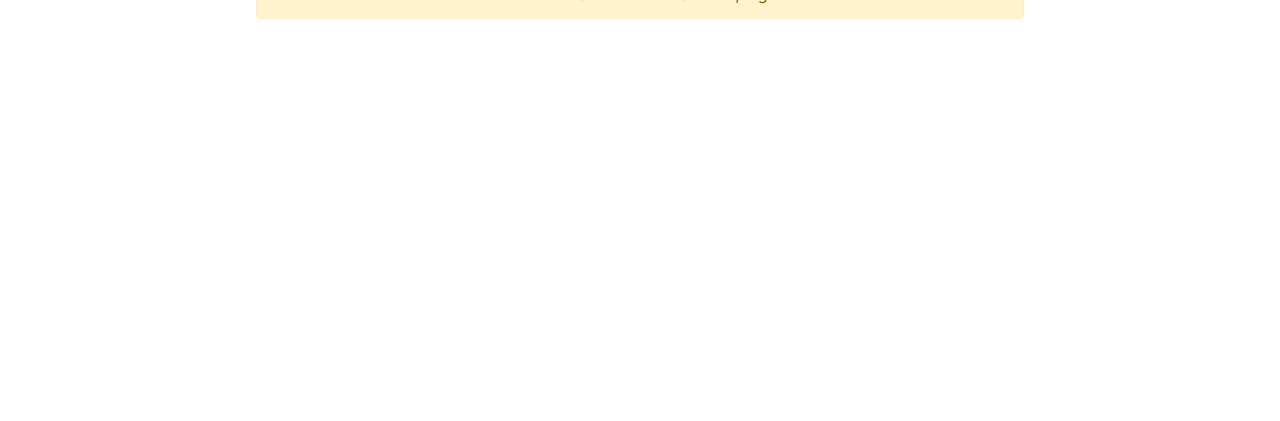
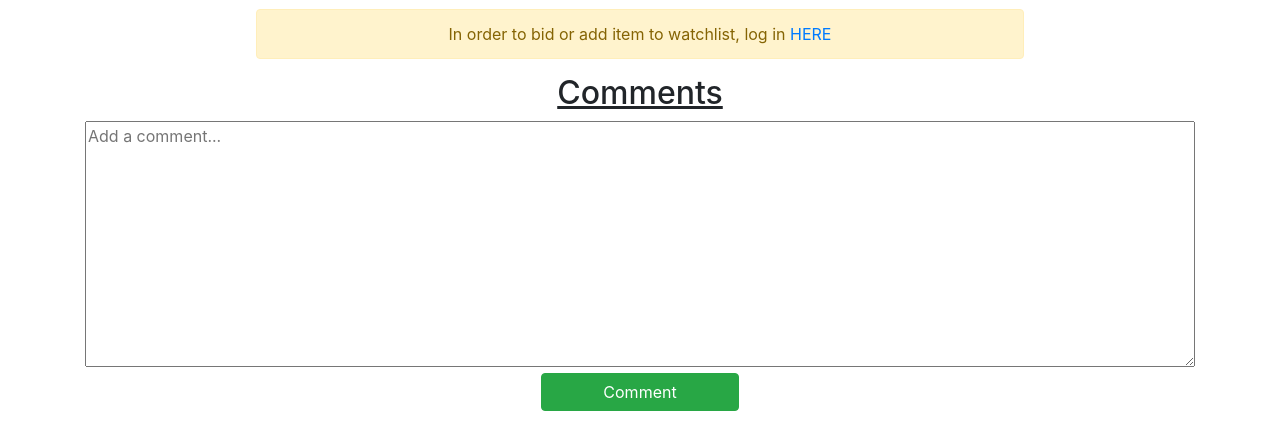
Before and after one commit to numi3/commerce, a Django app: page /listing/2 in a window 1280 px wide. Shown: the part 602-1023 px from the top of the page. Before the commit the page ends 621 px from the top, so only its background shows below. Run offline with Django 3.2, Linux system fonts and the light colour scheme; data comes from the database, SQL or seed files in the repository; both versions use the stored data as it was after the commit; some libraries are stand-ins or nearby versions.

Commit message:
Final Version

```diff
--- a/auctions/forms.py
+++ b/auctions/forms.py
@@ -26,8 +26,8 @@ class AuctionForm(forms.ModelForm):
 
     def clean_title(self):
         title = self.cleaned_data.get("title")
-        if len(title) < 6:
-            raise forms.ValidationError("Title must be at least 6 characters long.")
+        if len(title) < 3:
+            raise forms.ValidationError("Title must be at least 3 characters long.")
         return title
 
 
@@ -46,8 +46,8 @@ class BidForm(forms.ModelForm):
         model = Bid
         fields = ["amount"]
 
+    amount = forms.DecimalField(label=False, widget=forms.NumberInput(attrs={'class': 'small-input', 'placeholder': 'Enter amount'}))
     def clean_amount(self):
-
         amount = self.cleaned_data.get("amount")
         try:
             current_auction = Auction.objects.get(id=self.initial.get("auction_id"))
@@ -55,13 +55,13 @@ class BidForm(forms.ModelForm):
 
             # check if higher than starting bid:
             if amount < starting_bid:
-                raise forms.ValidationError("Cannot bid less than the starting bid.")
+                raise forms.ValidationError("Amount must atleast match the starting bid.")
 
             # check if higher than current bid if exists.
             if current_auction.current_bid is not None:
                 current_bid = Decimal(current_auction.current_bid.amount)
                 if amount <= current_bid:
-                    raise forms.ValidationError("Cannot bid less than the current bid.")
+                    raise forms.ValidationError("Amount must be higher than the current bid.")
             return amount
         except Auction.DoesNotExist:
             raise forms.ValidationError("Auction does not exist.")
@@ -70,3 +70,7 @@ class CommentForm(forms.ModelForm):
     class Meta:
         model = Comment
         fields = ["content"]
+
+        widgets = {
+            "content": forms.Textarea(attrs={"placeholder": "Add a comment..."})
+        }
--- a/auctions/models.py
+++ b/auctions/models.py
@@ -15,7 +15,7 @@ class Auction(models.Model):
     title = models.CharField(max_length=64)
     description = models.TextField(max_length=256)
     image_url = models.CharField(max_length=256, blank=True, null=True)
-    category = models.CharField(max_length=256)
+    category = models.CharField(max_length=256, blank=True, null=True)
     created_by = models.ForeignKey(
         User,
         on_delete=models.CASCADE,
@@ -59,6 +59,7 @@ class Auction(models.Model):
         data = self.description
         info = (data[:121] + '..') if len(data) > 124 else data
         return info
+
 
     def __str__(self):
         return f"#{self.id:,} {self.title} - {self.bid_status()}"
--- a/auctions/static/auctions/listing.css
+++ b/auctions/static/auctions/listing.css
@@ -20,6 +20,7 @@ img {
 .img-container {
     display: flex;
     justify-content: center;
+    margin-top: 15px;
 }
 
 .description, .bid_status, .created_by {
@@ -28,10 +29,6 @@ img {
 
 .bid_status, .description {
     margin: 2px 0;
-
-}
-
-.description {
 }
 
 .button-container {
@@ -46,6 +43,8 @@ img {
     margin-bottom: 0px;
     width: 100%;
     text-align: center;
+    margin-top: 15px
+
 }
 
 .button {
@@ -61,3 +60,49 @@ img {
     font-size: 14px;
     color: rgb(174, 174, 174);
 }
+
+#bid-form {
+    display: flex;
+    flex-direction: row;
+}
+
+.errorlist {
+    display: none
+}
+
+#id_content {
+    width: 100%;
+}
+
+
+label[for="id_content"] {
+    display: none;
+}
+
+p.comment {
+    padding: 25px 0;
+    margin: 5px 0;
+    text-align: left;
+}
+
+span.info-commenter {
+    font-weight: 700;
+}
+
+span.info-comment {
+    margin-top: 5px;
+    margin-left: 24px
+}
+
+p.comment:last-of-type {
+    padding-bottom: 50px;
+}
+
+
+hr:last-of-type {
+    display: none;
+}
+
+.comments-title {
+    text-decoration: underline;
+}
--- a/auctions/static/auctions/style.css
+++ b/auctions/static/auctions/style.css
@@ -1,3 +1,11 @@
+* {
+    overflow-wrap: break-word;
+}
+
+html {
+    scroll-behavior: smooth;
+  }
+
 body {
     margin: 0;
     padding: 10px;
@@ -9,11 +17,8 @@ body {
     justify-content: center;
 }
 
-.container {
-    /* background-color: rgb(226, 226, 226); */
-}
 
-.id, .created_by {
+.id, .created_by, .end_time {
     color: #a5a5a5;
     font-size: 12px;
     padding-left: 5px;
@@ -40,3 +45,8 @@ body {
 #nav-hr {
     margin: 0 0 5px;
 }
+
+#id_amount {
+    width: 125px;
+    height: 38px;
+}
--- a/auctions/templates/auctions/index.html
+++ b/auctions/templates/auctions/index.html
@@ -8,10 +8,10 @@
 
 {% block body %}
 <h2 class="page-title">{{ type }}</h2>
+<div class="container">
 {% if not auctions %}
 <p>{{ empty_message }}</p>
 {% else %}
-<div class="container">
     {% for auction in auctions %}
         <div class="card" >
             <div class="content">
@@ -27,7 +27,7 @@
             </a>
         </div>
         {% endfor %}
-    </div>
-{% endif %}
+    {% endif %}
+</div>
 
 {% endblock %}
--- a/auctions/templates/auctions/listing.html
+++ b/auctions/templates/auctions/listing.html
@@ -80,11 +80,30 @@
             <span class="id">#{{ auction.id }}</span>
         </div>
         <p class="created_by">by {{ auction.created_by }}</p>
+        <p class="end_time">End time: {{ auction.end_time }}</p>
         <p class="bid_status bold">{{ auction.bid_status }}</p>
         <p class="description">"{{ auction.description }}"</p>
         <div class="img-container">
             <img src="{{ auction.image_url }}" alt="<item image>">
         </div>
+
+        {% if err_list %}
+            <div class="alert alert-warning" role="alert">
+                {% for error in err_list %}
+                    {{ error }}
+                {% endfor %}
+            </div>
+        {% endif %}
+        {% if success_msg %}
+            <div class="alert alert-success" role="alert">{{ success_msg }}</div>
+        {% endif %}
+        {% if watchlist == True %}
+            <div class="alert alert-success" role="alert">Succesfully added listing to watchlist.</div>
+
+        {% elif watchlist == False %}
+            <div class="alert alert-success" role="alert">Succesfully removed listing to watchlist.</div>
+
+        {% endif %}
         <div class="button-container">
             {% if user.is_authenticated %}
                 {% if is_in_watchlist %}
@@ -97,7 +116,13 @@
                     {% if auction.created_by == user %}
                         <a id="close-button" class="button btn btn-danger" href="{% url 'auctions:close' auction.id %}">End Auction</a>
                     {% else %}
-                        <a id="bid-button" class="button btn btn-primary" href="{% url 'auctions:bid' auction.id %}">Bid</a>
+                    <span id="bid-area">
+                        <form id="bid-form" action="{% url 'auctions:bid' auction.id %}" method="post">
+                            {% csrf_token %}
+                            {{ bid_form }}
+                            <input type="submit" id="bid-button" class="button btn btn-primary" value="Bid">
+                        </form>
+                    </span>
                     {% endif %}
                 {% endif %}
             {% else %}
@@ -108,7 +133,28 @@
         </div>
 
     </div>
-    <div class="comments">
+    <div class="comment-section">
+        <h2 class="comments-title">Comments</h2>
+
+        <div class="comments">
+            {% for comment in comments %}
+                <p class="comment">
+                    <span class="info-commenter">
+                        {{ comment.commenter }} at {{ comment.date }}.   <br>
+                    </span>
+                    <span class="info-comment">
+                        {{ comment.content }}
+                    </span>
+                </p>
+                <hr>
+            {% endfor %}
+        </div>
+
+        <form id="comment-form" action="" method="post">
+            {% csrf_token %}
+            {{ comment_form }}
+            <input type="submit" id="comment-button" class="button btn btn-success" value="Comment">
+        </form>
     </div>
 
 
--- a/auctions/utils.py
+++ b/auctions/utils.py
@@ -3,6 +3,8 @@ from .models import *
 def sort_categories(auction_query):
     categories = {}
     for auction in auction_query:
+        if not auction.category:
+            continue
         category = auction.category.title()
         if category not in categories:
             categories[category] = {
--- a/auctions/views.py
+++ b/auctions/views.py
@@ -112,36 +112,44 @@ def new(request):
 def no_listing(request):  # in case id was not provided:
     return HttpResponseRedirect(reverse("auctions:index"))
 
-def listing(request, id):
-    form = None
+def listing(request, id, err_list=None, success_msg=None, watchlist=None):
+    comment_form, bid_form = None, None
     auction = Auction.objects.get(id=id)
+
     if request.method == "POST":
-        form = CommentForm(request.POST)
-        if form.is_valid():
-            comment = form.save(commit=False)
+        comment_form = CommentForm(request.POST)
+        if not success_msg:
+            bid_form = BidForm(request.POST)
+        if comment_form.is_valid():
+            comment = comment_form.save(commit=False)
             comment.auction = auction
             comment.commenter = request.user
             comment.save()
-        return HttpResponseRedirect(reverse("auctions:listing", args=[id]))
+            return HttpResponseRedirect(reverse("auctions:listing", args=[id]))
 
-    if not form:
-        form = CommentForm()
+    if not bid_form:
+        bid_form = BidForm()
 
+    print(success_msg)
     return render(request, "auctions/listing.html", {
         "auction": Auction.objects.get(id=id),
         "is_in_watchlist": is_in_watchlist(request, auction=auction),
         "comments": Comment.objects.filter(auction=auction).order_by("-date"),
-        "comment_area": form
+        "comment_form": CommentForm(),
+        "bid_form": bid_form,
+        "err_list": err_list,
+        "success_msg": success_msg,
+        "watchlist": watchlist
 
     })
 
 
 @login_required(login_url="/login/")
 def bid(request, id):
+    form = None
     if request.method == "POST":
         form = BidForm(request.POST, initial={"auction_id": id})
         if form.is_valid():
-            print("posted")
             bid = form.save(commit=False)
             auction = Auction.objects.get(id=id)
             bid.auction_id = auction
@@ -149,12 +157,18 @@ def bid(request, id):
             auction.current_bid = bid
             bid.save()
             auction.save()
-            return HttpResponseRedirect(reverse("auctions:listing", args=[id]))
-    if (current_listing := Auction.objects.get(id=id)) is not None:
-        return render(request, "auctions/bid.html", {
-            "auction": current_listing,
-            "bid_form": BidForm
-        })
+            success_msg ="Your bid was successfully registered in the system."
+            return listing(request, id, success_msg=success_msg)
+
+    if not form:
+        form = BidForm()
+    else:
+        err_list = []
+        for field in form:
+            if field.errors:
+                for error in field.errors:
+                    err_list.append(str(error))
+    return listing(request, id, err_list=err_list)
 
 @login_required(login_url="/login/")
 def is_in_watchlist(request , auction):
@@ -169,7 +183,8 @@ def watchlist_add(request, id):
     if not is_in_watchlist(request, auction):
         watchlist = Watchlist(user=request.user, auction=auction)
         watchlist.save()
-    return HttpResponseRedirect(reverse("auctions:listing", args=[id]))
+    return listing(request, id, watchlist=True)
+    # return HttpResponseRedirect(reverse("auctions:listing", args=[id]))
 
 
 @login_required(login_url="/login/")
@@ -179,7 +194,7 @@ def watchlist_remove(request, id):
         watchlist = Watchlist.objects.filter(
             user=request.user, auction=auction)
         watchlist.delete()
-    return HttpResponseRedirect(reverse("auctions:listing", args=[id]))
+    return listing(request, id, watchlist=False)
 
 @login_required(login_url="/login/")
 def edit(request, id):
@@ -209,6 +224,3 @@ def categories(request):
     return render(request, "auctions/categories.html", {
         "categories": categories,
     })
-
-# def categories(request):
-#     return HttpResponseRedirect(reverse("auctions:categories", args=["active"]))
```
Also changed, not shown: auctions/static/auctions/categories.css (+10 -0 lines), auctions/templates/auctions/categories.html (+7 -1 lines), auctions/migrations/0013_alter_auction_category.py (added), db.sqlite3, 1 other file.
